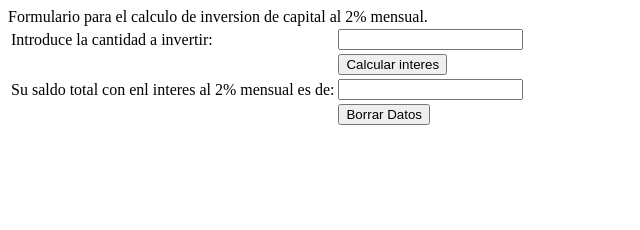
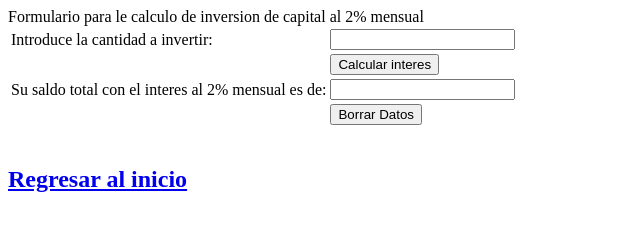
Before and after one commit to Helios59/8SIS1A2023WebReyesReyesHelios, a plain HTML site: page 05ejercicios/ejercicios.html in a window 1280 px wide. Shown: the whole page, without its empty margins (0-640 px from the left). Drawn offline with Linux system fonts and the light colour scheme.

Commit message:
Modifico problemas js

```diff
--- a/05ejercicios/ejercicios.html
+++ b/05ejercicios/ejercicios.html
@@ -8,18 +8,16 @@
     <link rel="stylesheet" href="./css/estilo05.css">
 </head>
 <body>
-    <div class="container">
+
+    <div class="container" >
         <form method="get" name="formulario" action="">
-            <label>Formulario para el calculo de inversion
-                de capital al 2% mensual.
-            </label>
-            <div class="table-content">
+            <label>Formulario para le calculo de inversion de capital al 2% mensual</label>
+            <div class="table-content" >
                 <table>
                     <tr>
-                    <td>Introduce la cantidad a
-                        invertir: </td>
+                        <td>Introduce la cantidad a invertir: </td>
                         <td>
-                            <input type="text" name="cantidad" onkeypress="return validarn(event)">
+                            <input type="text" name="cantidad" onkeypress="return validarn(event)" >
                         </td>
                     </tr>
                     <tr>
@@ -30,9 +28,7 @@
                     </tr>
                     <tr>
                         <td>
-                        Su saldo total con enl
-                        interes al 2% mensual es
-                        de:
+                            Su saldo total con el interes al 2% mensual es de:
                         </td>
                         <td>
                             <input type="text" readonly="readonly" class="input_text" name="sueldoI" id="cantidadI">
@@ -48,6 +44,12 @@
             </div>
         </form>
     </div>
-    <script src="./js/interes.js"></script>
+    <script src="./js/interes.js" ></script>
+    <br>
+    <footer>
+        <a href="../index.html"><h2>Regresar al inicio</h2></a>
+    </footer>
+    <br>
+
 </body>
 </html>
--- a/05ejercicios/js/interes.js
+++ b/05ejercicios/js/interes.js
@@ -1,7 +1,6 @@
-//vamos a crear una funcion que se encarga de validar
-// la entrada de datos
+//vamos a crear una funcion que se encarga de validar la entrada de datos
 
-function validarn(e) {
+function validarn(e){
     var teclado = (document.all)?e.keyCode : e.which;
 
     if(teclado == 8) return true;
@@ -13,16 +12,16 @@ function validarn(e) {
     return patron.test(codigo);
 }
 
-function interes() {
+function interes(){
     var valor = document.formulario.cantidad.value;
     var resul = parseInt(valor);
     var interes = resul*0.02;
     var total = interes + resul;
 
-    document.formulario.suledoI.valor = "$" + total;
+    document.formulario.sueldoI.value = "$" + total;
 }
 
-function borrar() {
+function borrar(){
     document.formulario.sueldoI.value = "";
-  document.formulario.cantidad.value = "";
+    document.formulario.cantidad.value = "";
 }
```
Lines whose indentation alone changed are shown as unchanged.
